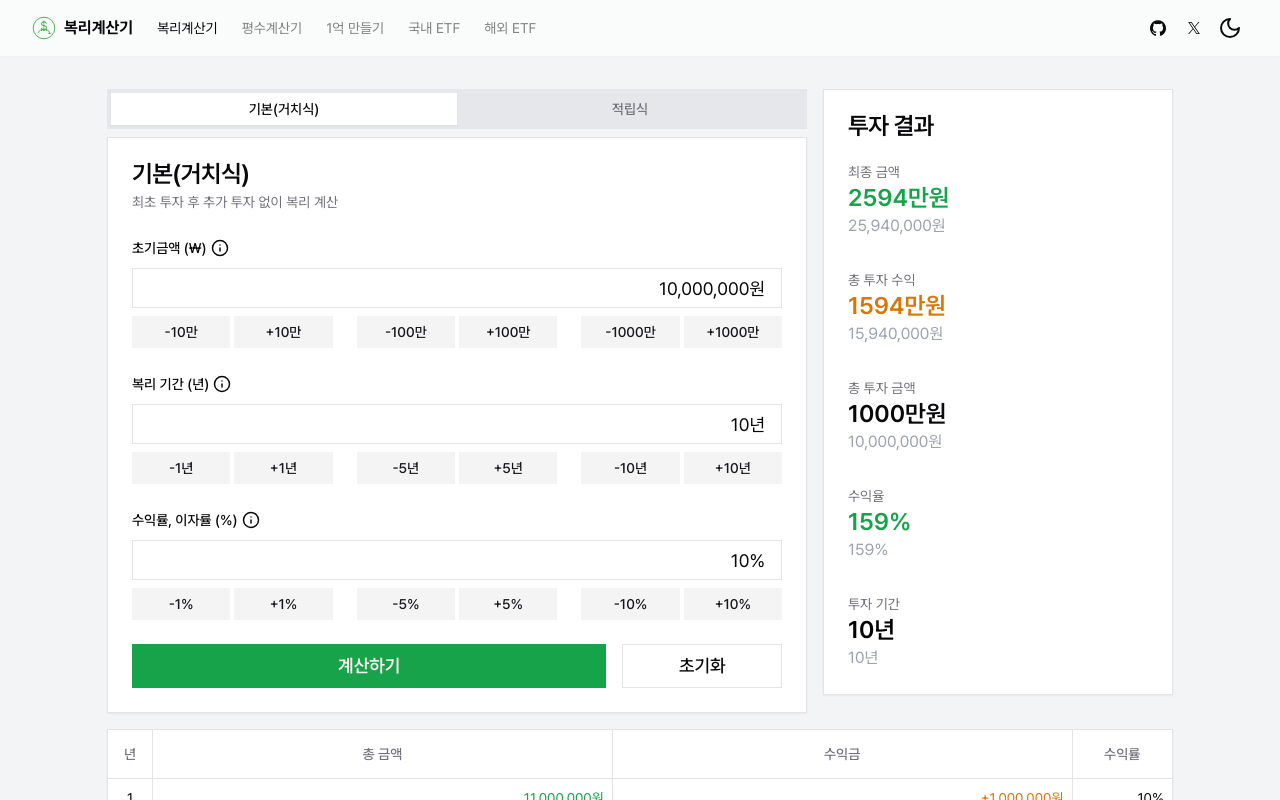
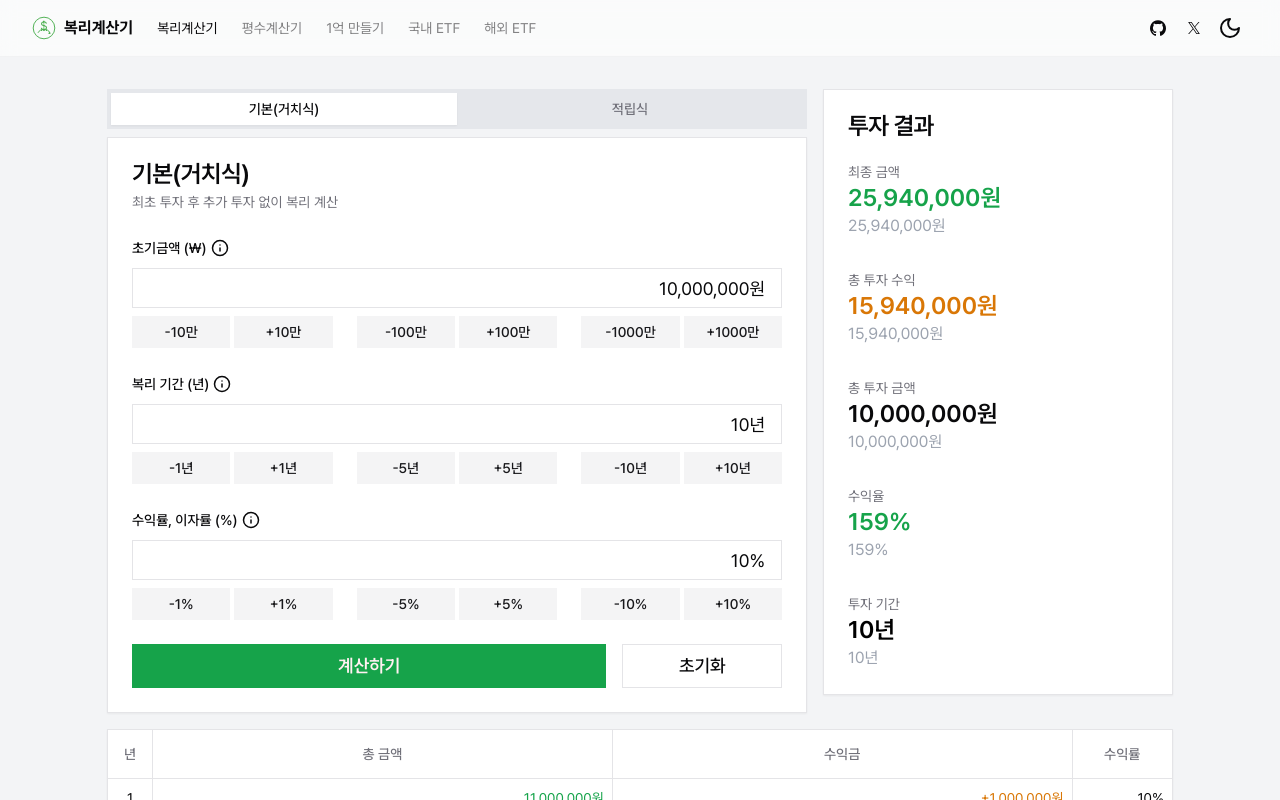
Before and after one commit to PARKmaker/Growi, a React (Vite) app in the folder client/: page /tools/compound-calculator in a window 1280 px wide. Shown: the top 800 px of the page. Built offline with nearby package versions, Linux system fonts and the light colour scheme; no server answers.

Commit message:
Style: 만원 미만일때 roundUpByThousand 반환값 수정

```diff
--- a/client/src/features/compound-calculator/components/calculation-result-item.tsx
+++ b/client/src/features/compound-calculator/components/calculation-result-item.tsx
@@ -19,7 +19,7 @@ export default function CalculationResultItem({
     <div className={'relative flex flex-col'}>
       <span className={'text-sm text-muted-foreground'}>{title}</span>
       <div className={cn('break-words text-2xl font-semibold', className)}>
-        {formatCurrencyCompact(amount).slice(1)}
+        {formatCurrencyCompact(amount)}
         {suffix}
       </div>
       <NumericFormat
--- a/client/src/features/compound-calculator/compound-calculator.utils.ts
+++ b/client/src/features/compound-calculator/compound-calculator.utils.ts
@@ -39,6 +39,13 @@ export function getNumber(value: string) {
 
 function roundUpByThousand(amount: number) {
   // 만 단위 반올림 함수
+
+  if(amount < 10_000){
+    // 만원 미만이면 소수점 반올림
+    return Math.round(amount)
+  }
+
+  // 만원 이상이면 만원 단위에서 반올림
   return Math.round(amount / 10_000) * 10_000;
 }
 
--- a/client/src/lib/format.ts
+++ b/client/src/lib/format.ts
@@ -2,15 +2,17 @@
  * Created by tkdgu:박상현 on 2024-11-19
  */
 
-export function formatCurrencyCompact(amount: number | null) {
+export function formatCurrencyCompact(amount: number |null) {
   const value = amount || 0;
-  return new Intl.NumberFormat('ko-KR', {
-    style: 'currency',
-    currency: 'KRW',
-    minimumFractionDigits: 0,
-    maximumFractionDigits: 0,
-    notation: 'compact',
-  }).format(value);
+
+  return formatCurrency(value)
+  // return new Intl.NumberFormat('ko-KR', {
+  //   style: 'currency',
+  //   currency: 'KRW',
+  //   minimumFractionDigits: 0,
+  //   maximumFractionDigits: 0,
+  //   notation: 'compact',
+  // }).format(value);
 }
 
 export function formatCurrency(amount: number | null) {
```
